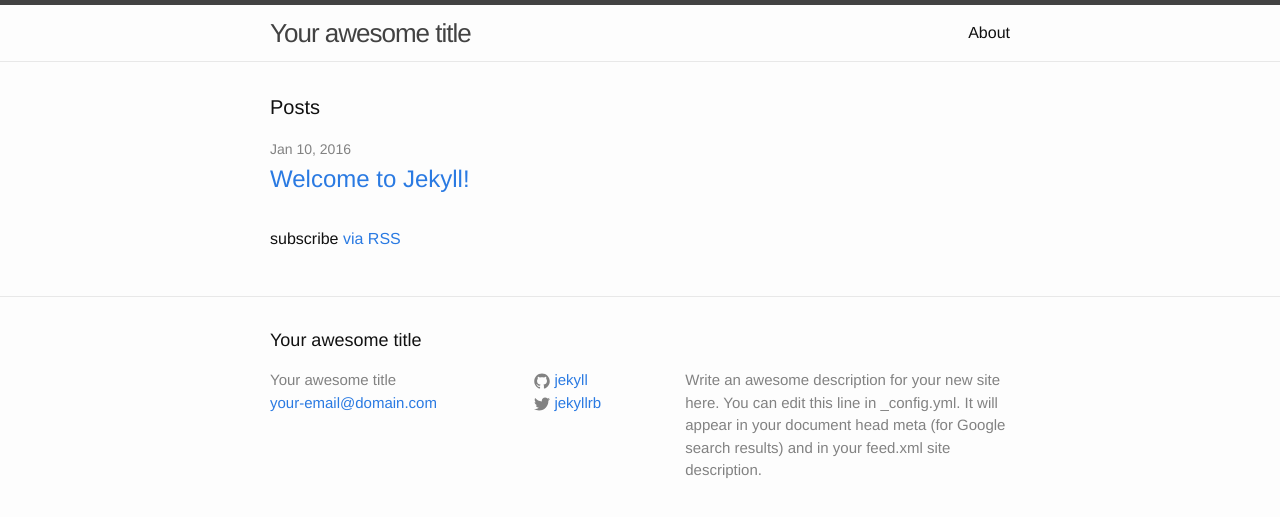
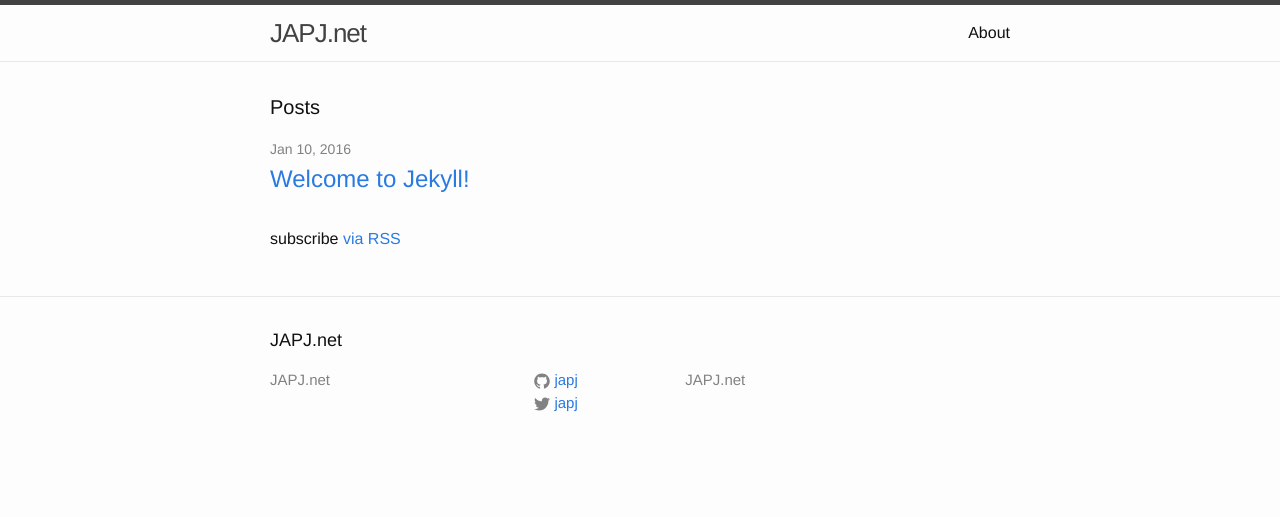
Before and after one commit to japj/japj.github.io, a Jekyll site: the page built from index.html, in a window 1280 px wide. Shown: the top 517 px of the page. Built offline with Jekyll 4.4.1, drawn with Linux system fonts in a browser that asks for light colours.

Commit message:
updating config file for JAPJ.net

```diff
--- a/_config.yml
+++ b/_config.yml
@@ -6,16 +6,13 @@
 # 'jekyll serve'. If you change this file, please restart the server process.
 
 # Site settings
-title: Your awesome title
-email: your-email@domain.com
+title: JAPJ.net
 description: > # this means to ignore newlines until "baseurl:"
-  Write an awesome description for your new site here. You can edit this
-  line in _config.yml. It will appear in your document head meta (for
-  Google search results) and in your feed.xml site description.
+  JAPJ.net
 baseurl: "" # the subpath of your site, e.g. /blog
-url: "http://yourdomain.com" # the base hostname & protocol for your site
-twitter_username: jekyllrb
-github_username:  jekyll
+url: "http://www.japj.net" # the base hostname & protocol for your site
+twitter_username: japj
+github_username:  japj
 
 # Build settings
 markdown: kramdown
```
